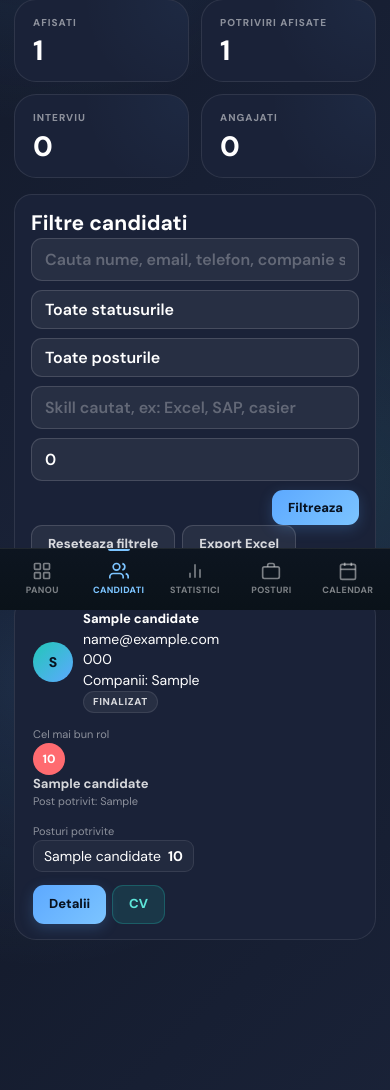
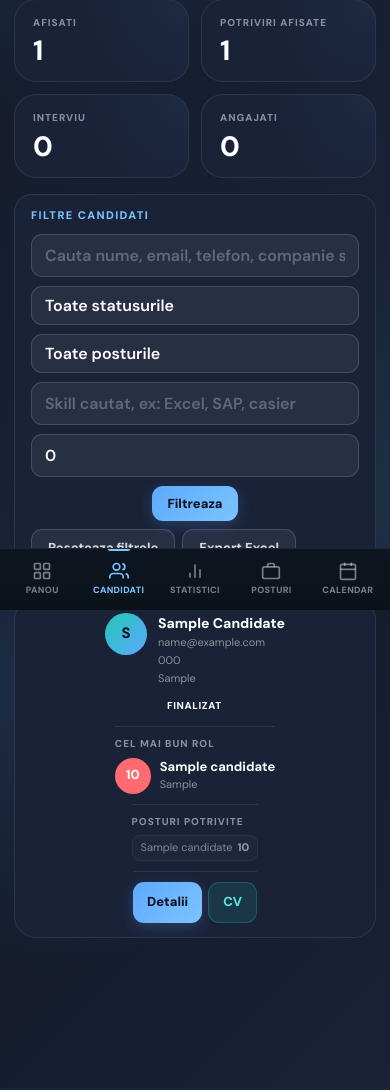
Before and after one commit to robotHR/HR, a FastAPI app: page /candidati in a window 390 px wide. Shown: the part 234-1324 px from the top of the page. Run offline with FastAPI, Linux system fonts and the light colour scheme; the visitor is signed in with stand-in values (Sample User, id 1); tables that the repository leaves empty hold one stand-in row (values such as "Sample post"); parts of the project's set-up code (start-up, migrations or seed data) failed here and were passed over.

Commit message:
Update candidates.html

```diff
--- a/app/templates/candidates.html
+++ b/app/templates/candidates.html
@@ -183,30 +183,98 @@ textarea{min-height:80px;resize:vertical;line-height:1.5}
 .page-title{font-family:'DM Sans',sans-serif;font-size:24px;font-weight:800;color:#fff;letter-spacing:-.4px;line-height:1.1;margin-bottom:5px}
 /* ── FILTERS ── */
 .filters{background:var(--s1);border:1px solid var(--line);border-radius:var(--rl);padding:13px 16px;margin-bottom:16px}
-.filter-grid{display:flex;gap:9px;flex-wrap:wrap;align-items:flex-end}
+.filters h2{font-size:11px;font-weight:900;color:var(--b2);text-transform:uppercase;letter-spacing:.13em;margin-bottom:10px}
+.filter-grid{display:flex;gap:9px;flex-wrap:wrap;align-items:center}
 .filter-grid input,.filter-grid select{flex:1;min-width:130px;width:auto}
-.filter-actions{display:flex;gap:7px;flex-shrink:0}
+.filter-actions{display:flex;gap:7px;margin-top:8px}
+/* ── STATS ROW fix: 3+3 ── */
+.stats-row{grid-template-columns:repeat(3,1fr) !important}
+
 /* ── CANDIDATE LIST ── */
 .candidate-list{display:grid;gap:10px}
-.candidate-card{background:var(--s1);border:1px solid var(--line);border-radius:var(--rxl);padding:15px 18px;transition:.16s}
-.candidate-card:hover{border-color:var(--bline);transform:translateY(-1px);box-shadow:0 6px 24px rgba(0,0,0,.18)}
-.card-grid{display:grid;grid-template-columns:200px 1fr auto;gap:13px;align-items:center}
-.candidate-main{display:flex;align-items:center;gap:10px}
-.avatar{width:40px;height:40px;font-size:14px}
-.name{font-size:13px;font-weight:800;color:#fff}
-.mini-label{font-size:11px;color:var(--muted);margin-top:1px}
-.best-role{font-size:11px;color:var(--soft)}
-.role-title{font-size:13px;font-weight:700;color:var(--soft)}
+
+.candidate-card{
+  background:var(--s1);
+  border:1px solid var(--line);
+  border-radius:var(--rxl);
+  padding:16px 20px;
+  transition:.18s;
+  position:relative;
+  overflow:hidden;
+}
+.candidate-card::before{
+  content:'';position:absolute;left:0;top:0;bottom:0;width:3px;
+  border-radius:3px 0 0 3px;
+  background:transparent;transition:.18s;
+}
+.candidate-card:hover{border-color:var(--bline);transform:translateY(-1px);box-shadow:0 6px 28px rgba(0,0,0,.22)}
+.candidate-card:hover::before{background:var(--blue)}
+
+/* 4-column grid: info | best-role | matches | actions */
+.card-grid{
+  display:grid;
+  grid-template-columns:210px 180px 1fr auto;
+  gap:16px;
+  align-items:center;
+}
+
+/* COL 1 — candidat info */
+.candidate-main{display:flex;align-items:flex-start;gap:11px}
+.avatar{width:42px;height:42px;font-size:15px;flex-shrink:0;border-radius:50%}
+.cand-info{display:flex;flex-direction:column;gap:2px;min-width:0}
+.name{font-size:14px;font-weight:800;color:#fff;text-transform:capitalize;white-space:nowrap;overflow:hidden;text-overflow:ellipsis}
+.small{font-size:11px;color:var(--muted);white-space:nowrap;overflow:hidden;text-overflow:ellipsis;max-width:150px}
+.cand-status{margin-top:5px}
+
+/* COL 2 — best role */
+.col-best{display:flex;flex-direction:column;gap:6px}
+.mini-label{font-size:10px;font-weight:900;color:var(--muted);text-transform:uppercase;letter-spacing:.10em}
+.best-role{display:flex;align-items:center;gap:9px}
+.role-info{display:flex;flex-direction:column;gap:2px}
+.role-title{font-size:13px;font-weight:700;color:#fff;line-height:1.2}
 .role-sub{font-size:11px;color:var(--muted)}
-.matches{display:flex;flex-wrap:wrap;gap:6px;align-items:center}
-.match-chip{display:flex;align-items:center;gap:7px;padding:5px 10px;border-radius:9px;background:rgba(255,255,255,.04);border:1px solid var(--line)}
-.match-more{font-size:11px;color:var(--muted)}
-.actions-inline{display:flex;gap:6px;flex-shrink:0}
-.score-cell.score-green{background:var(--teal);color:#07111f;font-family:'DM Sans',sans-serif;font-size:12px;font-weight:800;width:32px;height:32px;border-radius:50%;display:inline-flex;align-items:center;justify-content:center}
-.score-cell.score-yellow{background:var(--yellow);color:#07111f;font-family:'DM Sans',sans-serif;font-size:12px;font-weight:800;width:32px;height:32px;border-radius:50%;display:inline-flex;align-items:center;justify-content:center}
-.score-cell.score-red{background:var(--red);color:#fff;font-family:'DM Sans',sans-serif;font-size:12px;font-weight:800;width:32px;height:32px;border-radius:50%;display:inline-flex;align-items:center;justify-content:center}
-.score-cell.low{background:rgba(255,255,255,.08);color:var(--muted);font-family:'DM Sans',sans-serif;font-size:12px;font-weight:800;width:32px;height:32px;border-radius:50%;display:inline-flex;align-items:center;justify-content:center}
-.tag{background:rgba(255,255,255,.06);border:1px solid var(--line);color:var(--soft)}
+
+/* Score circle */
+.score-cell{
+  display:inline-flex;align-items:center;justify-content:center;
+  width:36px;height:36px;border-radius:50%;
+  font-family:'DM Sans',sans-serif;font-size:12px;font-weight:800;
+  flex-shrink:0;
+}
+.score-cell.score-green{background:var(--teal);color:#07111f}
+.score-cell.score-yellow{background:var(--yellow);color:#07111f}
+.score-cell.score-red{background:var(--red);color:#fff}
+
+/* COL 3 — matches */
+.col-matches{display:flex;flex-direction:column;gap:6px}
+.matches{display:flex;flex-wrap:wrap;gap:5px;align-items:center}
+.match-chip{
+  display:inline-flex;align-items:center;gap:5px;
+  padding:4px 9px;border-radius:8px;
+  background:rgba(255,255,255,.04);border:1px solid var(--line);
+  font-size:11px;color:var(--soft);
+  transition:.15s;
+}
+.match-chip:hover{border-color:var(--bline);background:var(--bsoft)}
+.match-chip strong{color:#fff;font-weight:800;font-size:11px}
+.match-chip.low{opacity:.55}
+.match-more{font-size:10px;color:var(--muted);padding:2px 0}
+
+/* COL 4 — actions */
+.actions-inline{display:flex;flex-direction:column;gap:6px;flex-shrink:0;align-items:stretch;min-width:80px}
+.actions-inline .btn{justify-content:center;padding:8px 14px;font-size:12px}
+
+/* ── TAGS unified ── */
+.tag{
+  display:inline-flex;align-items:center;
+  padding:3px 9px;border-radius:999px;
+  font-size:10px;font-weight:900;text-transform:uppercase;letter-spacing:.06em;
+}
+.tag-green{background:var(--tsoft);border:1px solid var(--tline);color:var(--t2)}
+.tag-yellow{background:var(--ysoft);border:1px solid var(--yline);color:#fcd38a}
+.tag-red{background:var(--rsoft);border:1px solid var(--rline);color:#ffb4b7}
+.tag-blue{background:var(--bsoft);border:1px solid var(--bline);color:var(--b2)}
+.tag-muted{background:rgba(255,255,255,.06);border:1px solid var(--line);color:var(--soft)}
 
 /* ─── BOTTOM NAV hidden on desktop ─── */
 .bnav{display:none}
@@ -261,9 +329,33 @@ textarea{min-height:80px;resize:vertical;line-height:1.5}
   /* tables scroll horizontally */
   .cand-table-wrap,.table-card{overflow-x:auto !important}
 
-  /* cand-card on mobile */
-  .card-grid{grid-template-columns:1fr !important}
-  .candidate-card{overflow-x:hidden}
+  /* candidate card — layout vertical curat pe mobile */
+  .stats-row{grid-template-columns:repeat(2,1fr) !important}
+  .card-grid{
+    display:flex !important;
+    flex-direction:column !important;
+    gap:0 !important;
+  }
+  .candidate-card{overflow-x:hidden;padding:14px 16px !important}
+  .candidate-card::before{display:none}
+  .candidate-main{align-items:flex-start !important;margin-bottom:10px}
+  .cand-info{min-width:0;flex:1}
+  .name{font-size:14px !important;white-space:normal !important;overflow:visible !important}
+  .small{max-width:100% !important;white-space:normal !important;overflow:visible !important}
+  .col-best{padding:10px 0 !important;border-top:1px solid var(--line) !important}
+  .col-matches{padding:10px 0 !important;border-top:1px solid var(--line) !important}
+  .best-role{align-items:center !important}
+  .role-title{font-size:13px !important}
+  .matches{gap:5px !important}
+  .match-chip{font-size:11px !important;padding:4px 8px !important}
+  .actions-inline{
+    flex-direction:row !important;
+    padding-top:10px !important;
+    border-top:1px solid var(--line) !important;
+    min-width:unset !important;
+    align-items:stretch !important;
+  }
+  .actions-inline .btn{flex:1 !important;justify-content:center !important;font-size:13px !important;padding:10px 14px !important}
 
   /* job_applicants */
   .cand-card{grid-template-columns:42px 1fr !important}
@@ -404,48 +496,56 @@ table,th,td{font-size:13px}
                     {% set best = row.best_match %}
                     <article class="candidate-card">
                         <div class="card-grid">
+
+                            <!-- COL 1: info candidat -->
                             <div class="candidate-main">
                                 <div class="avatar">{{ (candidate.name or "?")[0] | upper }}</div>
-                                <div>
+                                <div class="cand-info">
                                     <div class="name">{{ candidate.name or "Candidat necunoscut" }}</div>
                                     <div class="small">{{ candidate.email or "Email lipsa" }}</div>
                                     <div class="small">{{ candidate.phone or "Telefon lipsa" }}</div>
-                                    <div class="small">Companii: {{ candidate.companies or "Nespecificat" }}</div>
-                                    <span class="tag tag-{{ status_class(candidate.status) }}">{{ status_display(candidate.status) }}</span>
+                                    <div class="small">{{ candidate.companies or "Nespecificat" }}</div>
+                                    <div class="cand-status">
+                                        <span class="tag tag-{{ status_class(candidate.status) }}">{{ status_display(candidate.status) }}</span>
+                                    </div>
                                 </div>
                             </div>
 
-                            <div>
+                            <!-- COL 2: cel mai bun rol -->
+                            <div class="col-best">
                                 <div class="mini-label">Cel mai bun rol</div>
                                 {% if best %}
                                     <div class="best-role">
                                         <div class="score-cell {% if (best.score or 0) >= 75 %}score-green{% elif (best.score or 0) >= 45 %}score-yellow{% else %}score-red{% endif %}">{{ best.score }}</div>
-                                        <div>
+                                        <div class="role-info">
                                             <div class="role-title">{{ best.job_title }}</div>
-                                            <div class="role-sub">Post potrivit: {{ best.position }}</div>
+                                            <div class="role-sub">{{ best.position }}</div>
                                         </div>
                                     </div>
                                 {% else %}
-                                    <div class="small">Nu exista inca potrivire AI.</div>
+                                    <div class="role-sub">Fara potrivire AI</div>
                                 {% endif %}
                             </div>
 
-                            <div>
+                            <!-- COL 3: posturi potrivite -->
+                            <div class="col-matches">
                                 <div class="mini-label">Posturi potrivite</div>
                                 <div class="matches">
                                     {% for match in row.matches[:5] %}
-                                        <span class="match-chip {% if (match.score or 0) < 50 %}low{% endif %}">{{ match.job_title }} <strong>{{ match.score }}</strong></span>
+                                        <span class="match-chip {% if (match.score or 0) < 50 %}low{% endif %}">{{ match.job_title }}<strong>{{ match.score }}</strong></span>
                                     {% endfor %}
+                                    {% if row.match_count > 5 %}
+                                        <span class="match-more">+{{ row.match_count - 5 }} mai multe</span>
+                                    {% endif %}
                                 </div>
-                                {% if row.match_count > 5 %}
-                                    <div class="match-more">+ {{ row.match_count - 5 }} potriviri suplimentare</div>
-                                {% endif %}
                             </div>
 
+                            <!-- COL 4: actiuni -->
                             <div class="actions-inline">
                                 <a class="btn btn-primary" href="/candidat/{{ candidate.id }}">Detalii</a>
                                 <a class="btn btn-cv" href="/cv/{{ candidate.id }}" target="_blank">CV</a>
                             </div>
+
                         </div>
                     </article>
                 {% endfor %}
```
